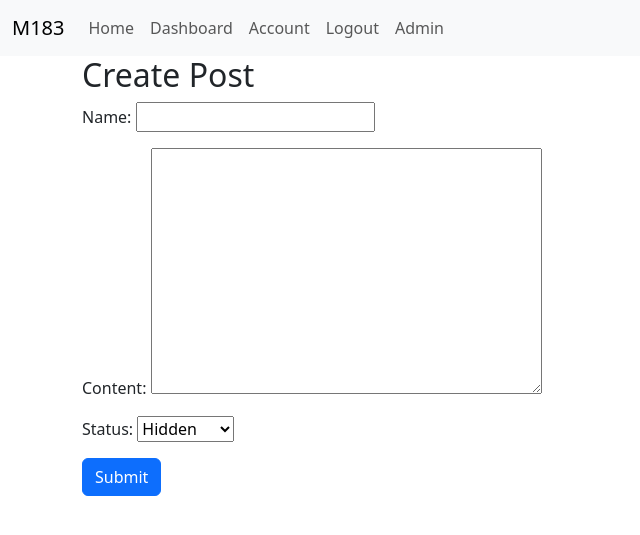
After one commit to Architeutes503/M183-Projekt, a Django app: page /create-post/ in a window 1280 px wide. The commit adds this page. Shown: the top 535 px of the page, without its empty margins (0-640 px from the left). Run offline with Django 4.2, Linux system fonts and the light colour scheme; a user stored in the database is signed in.

Commit message:
users can post from dashboard

```diff
--- a/main/m183/forms.py
+++ b/main/m183/forms.py
@@ -5,7 +5,7 @@ from django.contrib.auth.forms import (
     PasswordChangeForm,
     UserChangeForm,
 )
-from .models import Profile, Comment, User
+from .models import Profile, Comment, User, Post
 from .models import Comment
 
 
@@ -100,3 +100,9 @@ class SMSCodeForm(forms.Form):
     def clean_code(self):
         code = self.cleaned_data['code']
         return code
+
+
+class PostForm(forms.ModelForm):
+    class Meta:
+        model = Post
+        fields = ['name', 'content', 'status']
--- /dev/null
+++ b/main/m183/templates/posts/create_post.html
@@ -0,0 +1,12 @@
+{% extends 'base.html' %}
+
+{% block content %}
+<div class="container">
+  <h2>Create Post</h2>
+  <form method="post">
+    {% csrf_token %}
+    {{ form.as_p }}
+    <button type="submit" class="btn btn-primary">Submit</button>
+  </form>
+</div>
+{% endblock content %}
--- a/main/m183/templates/posts/dashboard.html
+++ b/main/m183/templates/posts/dashboard.html
@@ -7,6 +7,8 @@
   </script>
 {% else %}
   <div>
+    <a href="{% url 'create_post' %}" class="btn btn-primary">Create New Post</a>
+
     {% for post in user_posts %}
       <div class="post">
         <h2 class="post-title"><a href="{% url 'post_detail' post.id %}">{{ post.name }}</a> - <em>Status: {{ post.status }}</em></h2>
--- a/main/m183/urls.py
+++ b/main/m183/urls.py
@@ -7,7 +7,8 @@ from django.contrib.auth import views as auth_views
 urlpatterns = [
     path("", views.home, name="home"),
     path("dashboard/", views.dashboard, name="dashboard"),
-    path("post/<uuid:post_id>/", views.post_detail, name="post_detail"),    #Account management
+    path("post/<uuid:post_id>/", views.post_detail, name="post_detail"),
+    path('create-post/', views.create_post_view, name='create_post'),
     path("login/", views.login_view, name="login"),
     path("logout/", auth_views.LogoutView.as_view(), name="logout"),
     path("register/", views.register, name="register"),
--- a/main/m183/views/posts.py
+++ b/main/m183/views/posts.py
@@ -1,7 +1,7 @@
 from django.contrib.auth.decorators import login_required
 from django.shortcuts import get_object_or_404, redirect, render
 from ..models import Post, Comment
-from ..forms import CommentForm
+from ..forms import CommentForm, PostForm
 from django.contrib import messages
 import logging
 logger = logging.getLogger(__name__)
@@ -46,3 +46,20 @@ def post_detail(request, post_id):
     else:
         logger.info('User: %s tried to access Post: %s which is not found or not accessible.' % (request.user, post))
         return redirect('home')
+
+
+@login_required
+def create_post_view(request):
+    if request.method == 'POST':
+        form = PostForm(request.POST)
+        if form.is_valid():
+            post = form.save(commit=False)
+            post.author = request.user
+            post.save()
+            messages.success(request, 'Your post has been created!')
+            return redirect('post_detail', post_id=post.id)
+        else:
+            messages.error(request, 'Please correct the error below.')
+    else:
+        form = PostForm()
+    return render(request, 'posts/create_post.html', {'form': form})
```
Also changed, not shown: main/db.sqlite3, 1 other file.
